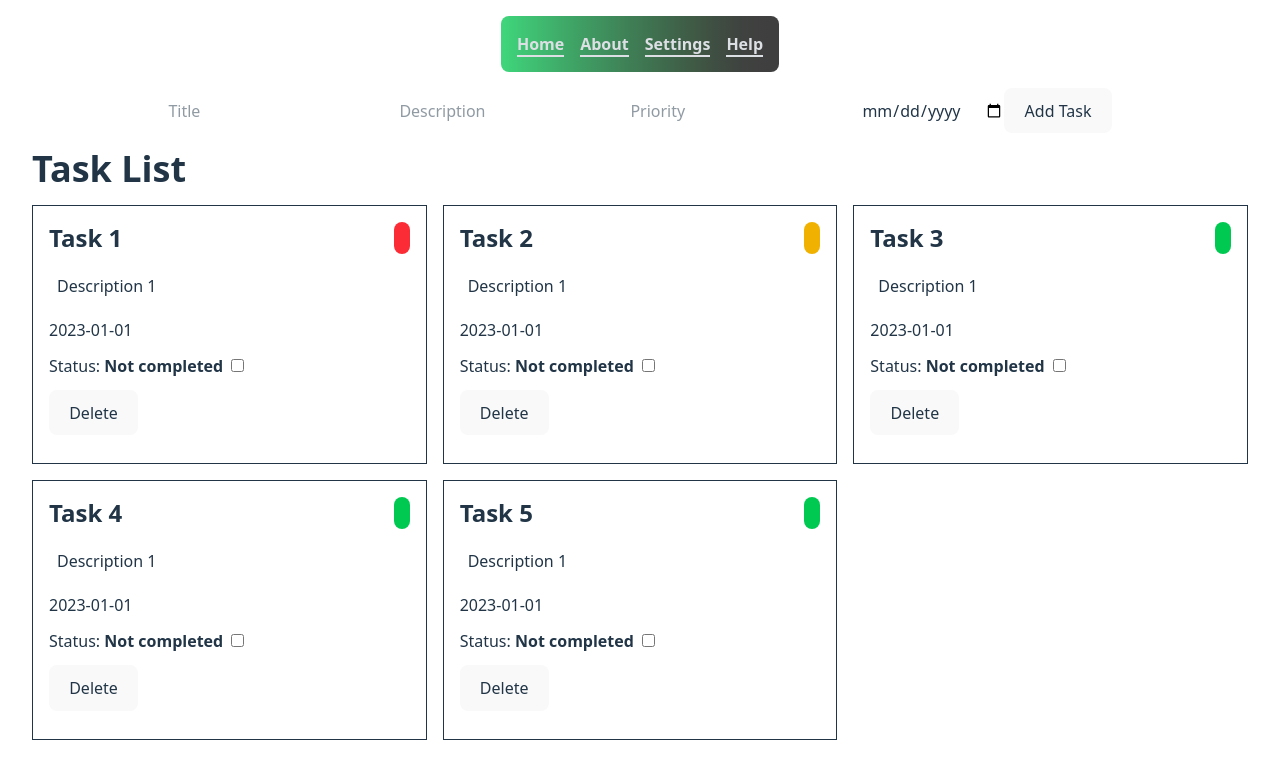
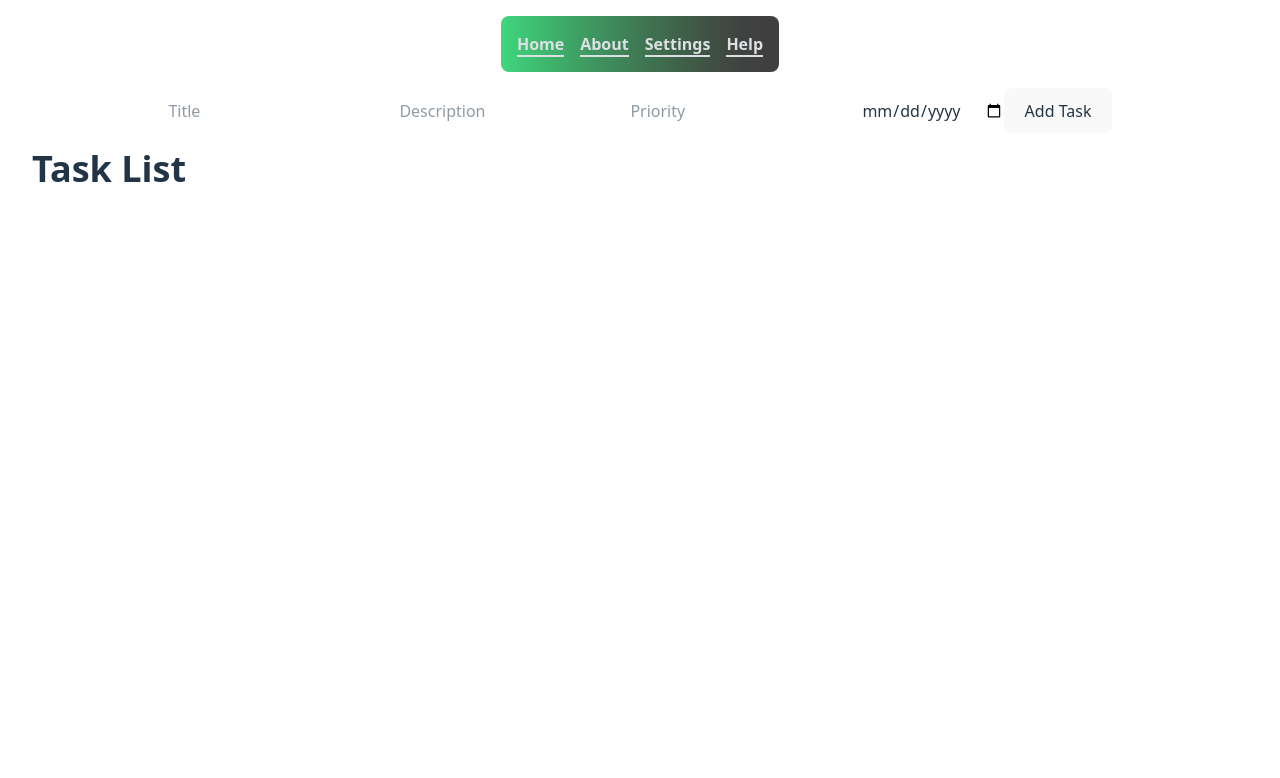
Before and after one commit to Hoochymoochy/web-class, a React (Vite) app in the folder my-react-app/: page / in a window 1280 px wide. Shown: the top 778 px of the page. Built offline with nearby package versions, Linux system fonts and the light colour scheme.

Commit message:
fixed local storage

```diff
--- a/my-react-app/src/App.tsx
+++ b/my-react-app/src/App.tsx
@@ -55,16 +55,16 @@ const currentTasks: Task[] = [
 ]
 
 function App() {
-  const [tasks, setTasks] = useState<Task[]>([])
+  const [tasks, setTasks] = useState<Task[]>(() => {
+    const stored = localStorage.getItem('tasks')
+    return stored ? JSON.parse(stored) : []
+  })
 
   const [title, setTitle] = useState('')
   const [description, setDescription] = useState('')
   const [priority, setPriority] = useState<number | ''>('')
   const [dueDate, setDueDate] = useState('')
-
-  useEffect(() => {
-    setTasks(currentTasks)
-  }, [])
+  const [loading, setLoading] = useState(false)
 
   const handleAddTask = () => {
     if (!title || !description || priority === '' || !dueDate) return
@@ -86,6 +86,10 @@ function App() {
     setDueDate('')
   }
 
+  useEffect(() => {
+    localStorage.setItem('tasks', JSON.stringify(tasks))
+  }, [tasks])
+
   const handleCompleteTask = (id: number) => {
     setTasks(prev =>
       prev.map(task =>
@@ -103,6 +107,8 @@ function App() {
   return (
     <div className='flex justify-center flex-col items-center p-4'>
       <Header />
+
+      {loading && <p>Loading...</p>}
 
       <form onSubmit={e => e.preventDefault()}>
         <input type="text" placeholder="Title" value={title} onChange={e => setTitle(e.target.value)}/>
```
